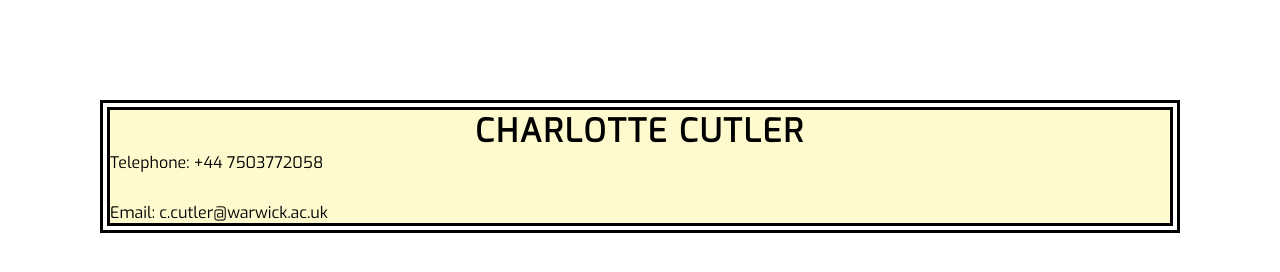
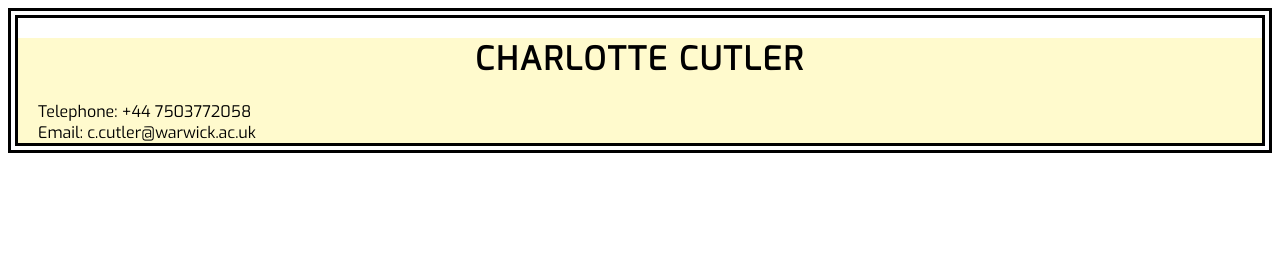
Before and after one commit to c-cutler/CV, a plain HTML site: page index.html in a window 1280 px wide. Drawn offline with Linux system fonts and the light colour scheme.

Commit message:
added margins to some areas to make look neater

```diff
--- a/style.css
+++ b/style.css
@@ -10,20 +10,19 @@ h1 {
   text-align: center;
   text-transform: uppercase;
   letter-spacing: 2px;
-  margin: 0;
+  margin-top: 20px;
 }
-head {
-  /*display: flex;*/
-}
+
 body {
   border-color: black;
   border-style: double;
   border-width: 10px;
-  margin: 100px;
+  /*margin: 100px;*/ #want to make margin lemon
+  text-align: left;
 }
 
 @media only screen and (max-width: 500px) {
-  body { margin: 10px; }
+  body { margin: 10px;  }
 }
 
 .container{
@@ -31,16 +30,24 @@ body {
 }
 
 .contact {
+  margin-top: 20px;
+  margin-left: 20px;
   /*display: flex;*/
   /*height: 50px;*/
 }
 
-.Telephone {
+
+Telephone {
   width:50%;
   height: 50px;
   background-color: lemonchiffon;
 }
-.description {
+
+
+
+
+.email {
   background-color: lemonchiffon;
   width: 50%;
+
 }
```
